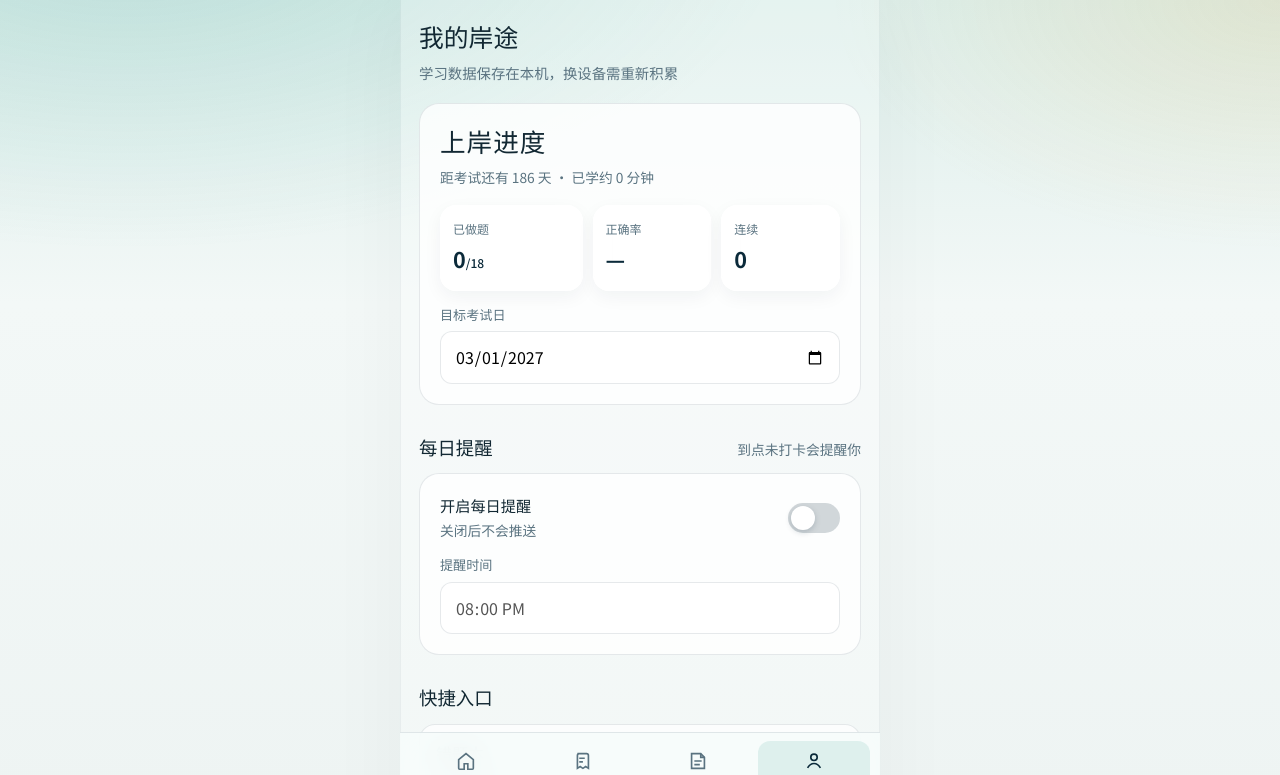
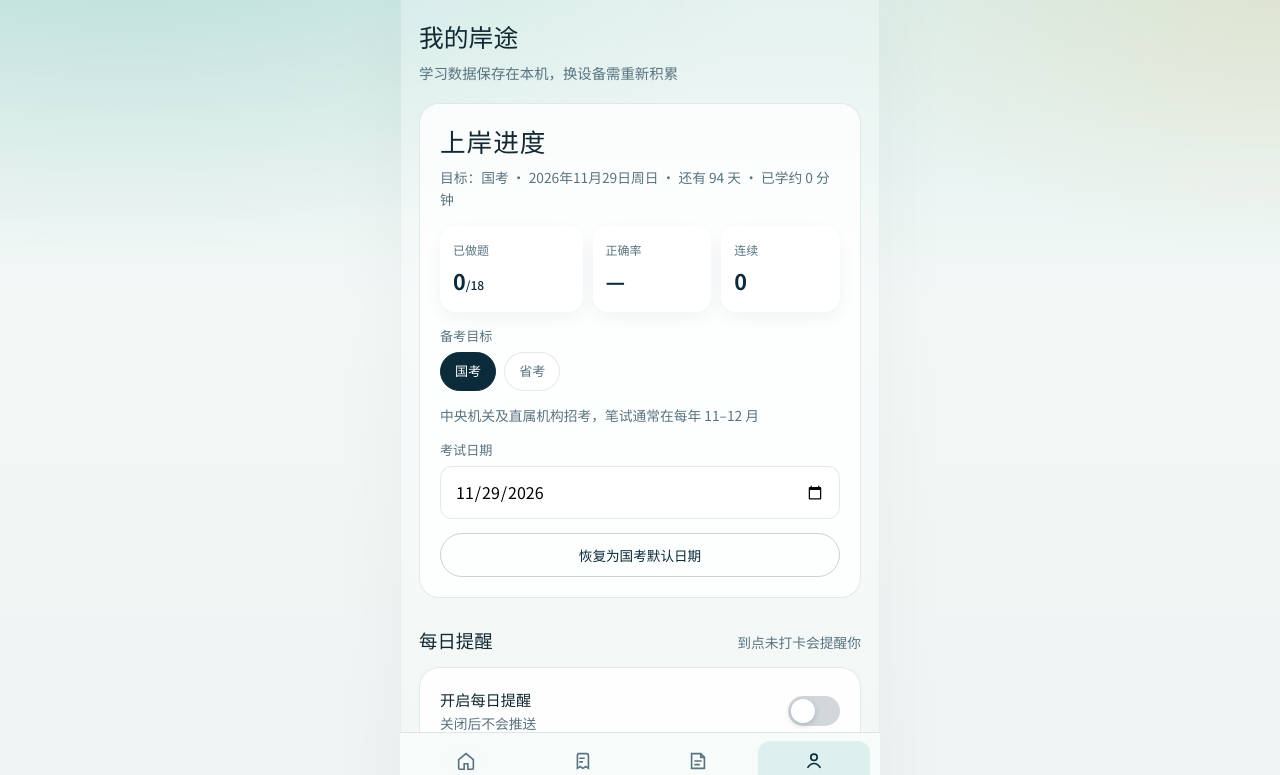
Before and after one commit to 2831001962-coder/First, a React (Vite) app: page /#/me in a window 1280 px wide. Shown: the top 775 px of the page. Built offline with nearby package versions, Linux system fonts and the light colour scheme; a web font is replaced by a local one.

Commit message:
fix: 默认考试日期改为最近国考，支持国考/省考切换
原先固定为次年3月（省考），现默认取离今天最近的国考或省考；
「我的」页可切换备考目标并恢复默认日期。

Co-authored-by: 2831001962-coder <2831001962-coder@users.noreply.github.com>

```diff
--- /dev/null
+++ b/src/lib/exam.ts
@@ -0,0 +1,73 @@
+export type ExamType = 'guokao' | 'shengkao'
+
+export const EXAM_TYPES: Record<
+  ExamType,
+  { name: string; short: string; desc: string }
+> = {
+  guokao: {
+    name: '国家公务员考试（国考）',
+    short: '国考',
+    desc: '中央机关及直属机构招考，笔试通常在每年 11–12 月',
+  },
+  shengkao: {
+    name: '省级公务员考试（省考）',
+    short: '省考',
+    desc: '各省自主招考，多数省份笔试在每年 3–4 月',
+  },
+}
+
+function formatYMD(d: Date): string {
+  const y = d.getFullYear()
+  const m = String(d.getMonth() + 1).padStart(2, '0')
+  const day = String(d.getDate()).padStart(2, '0')
+  return `${y}-${m}-${day}`
+}
+
+/** 国考笔试一般在 11 月最后一个周末，取该月最后一个周日作默认参考日 */
+export function guokaoDateForYear(year: number): string {
+  let d = new Date(year, 10, 30)
+  while (d.getDay() !== 0) d.setDate(d.getDate() - 1)
+  return formatYMD(d)
+}
+
+/** 省考联考多在 3 月中旬，取 3 月 15 日作默认参考日 */
+export function shengkaoDateForYear(year: number): string {
+  return `${year}-03-15`
+}
+
+export function examDateForType(type: ExamType, year: number): string {
+  return type === 'guokao' ? guokaoDateForYear(year) : shengkaoDateForYear(year)
+}
+
+/** 返回某考试类型「从今天起」最近一场的默认日期 */
+export function nextExamDateForType(type: ExamType, from = new Date()): string {
+  const y = from.getFullYear()
+  const today = formatYMD(from)
+  for (let year = y; year <= y + 2; year++) {
+    const candidate = examDateForType(type, year)
+    if (candidate >= today) return candidate
+  }
+  return examDateForType(type, y + 1)
+}
+
+/** 新用户默认：离今天最近的一场考试（国考或省考） */
+export function defaultExamTarget(from = new Date()): { type: ExamType; date: string } {
+  const guokao = nextExamDateForType('guokao', from)
+  const shengkao = nextExamDateForType('shengkao', from)
+  const toDays = (d: string) =>
+    Math.ceil((new Date(d + 'T00:00:00').getTime() - from.getTime()) / 86400000)
+  return toDays(guokao) <= toDays(shengkao)
+    ? { type: 'guokao', date: guokao }
+    : { type: 'shengkao', date: shengkao }
+}
+
+export function formatExamDateLabel(date: string, type: ExamType): string {
+  const d = new Date(date + 'T00:00:00')
+  const label = d.toLocaleDateString('zh-CN', {
+    year: 'numeric',
+    month: 'long',
+    day: 'numeric',
+    weekday: 'short',
+  })
+  return `${EXAM_TYPES[type].short} · ${label}`
+}
--- a/src/lib/progress.ts
+++ b/src/lib/progress.ts
@@ -1,4 +1,9 @@
 import { useCallback, useSyncExternalStore } from 'react'
+import {
+  defaultExamTarget,
+  nextExamDateForType,
+  type ExamType,
+} from './exam'
 
 const STORAGE_KEY = 'antu-progress-v1'
 
@@ -15,23 +20,22 @@ export type ProgressState = {
   lastStudyDate: string | null
   totalStudyMinutes: number
   mockBestScore: number | null
+  examType: ExamType
   examDate: string
 }
 
-const defaultState = (): ProgressState => ({
+const defaultState = (): ProgressState => {
+  const target = defaultExamTarget()
+  return {
     answered: {},
     wrongBook: [],
     streak: 0,
     lastStudyDate: null,
     totalStudyMinutes: 0,
     mockBestScore: null,
-  examDate: nextMarchExamDate(),
-})
-
-function nextMarchExamDate(): string {
-  const now = new Date()
-  const year = now.getMonth() > 2 || (now.getMonth() === 2 && now.getDate() > 1) ? now.getFullYear() + 1 : now.getFullYear()
-  return `${year}-03-01`
+    examType: target.type,
+    examDate: target.date,
+  }
 }
 
 function load(): ProgressState {
@@ -128,6 +132,15 @@ export function setExamDate(date: string) {
   emit()
 }
 
+export function setExamType(type: ExamType) {
+  state = {
+    ...state,
+    examType: type,
+    examDate: nextExamDateForType(type),
+  }
+  emit()
+}
+
 export function resetProgress() {
   state = defaultState()
   emit()
@@ -144,6 +157,7 @@ export function useProgressActions() {
     addStudyMinutes: useCallback(addStudyMinutes, []),
     setMockBestScore: useCallback(setMockBestScore, []),
     setExamDate: useCallback(setExamDate, []),
+    setExamType: useCallback(setExamType, []),
     resetProgress: useCallback(resetProgress, []),
   }
 }
--- a/src/pages/HomePage.tsx
+++ b/src/pages/HomePage.tsx
@@ -3,6 +3,7 @@ import { ReminderBanner } from '../components/ReminderBanner'
 import { SampleBadge } from '../components/SampleBadge'
 import { CATEGORIES, QUESTIONS, type CategoryId } from '../data/questions'
 import { daysUntil, useProgress } from '../lib/progress'
+import { EXAM_TYPES } from '../lib/exam'
 import { formatReminderTimeLabel, hasStudiedToday, useReminder } from '../lib/reminder'
 
 export function HomePage() {
@@ -44,7 +45,7 @@ export function HomePage() {
 
       <div className="countdown-strip">
         <div className="stat-pill">
-          <span className="label">距考试</span>
+          <span className="label">距{EXAM_TYPES[progress.examType].short}</span>
           <span className="value">{days} 天</span>
         </div>
         <div className="stat-pill">
--- a/src/pages/MePage.tsx
+++ b/src/pages/MePage.tsx
@@ -5,8 +5,15 @@ import {
   daysUntil,
   resetProgress,
   setExamDate,
+  setExamType,
   useProgress,
 } from '../lib/progress'
+import {
+  EXAM_TYPES,
+  formatExamDateLabel,
+  nextExamDateForType,
+  type ExamType,
+} from '../lib/exam'
 import {
   fireStudyNotification,
   formatReminderTimeLabel,
@@ -95,7 +102,10 @@ export function MePage() {
         <div className="brand-mark" style={{ fontSize: '1.6rem', marginBottom: 4 }}>
           上岸进度
         </div>
-        <p className="muted">距考试还有 {days} 天 · 已学约 {progress.totalStudyMinutes} 分钟</p>
+        <p className="muted">
+          目标：{formatExamDateLabel(progress.examDate, progress.examType)} · 还有 {days} 天 · 已学约{' '}
+          {progress.totalStudyMinutes} 分钟
+        </p>
 
         <div className="countdown-strip" style={{ marginTop: 16 }}>
           <div className="stat-pill">
@@ -116,13 +126,40 @@ export function MePage() {
         </div>
 
         <div className="field">
-          <label htmlFor="exam-date">目标考试日</label>
+          <label>备考目标</label>
+          <div className="chip-row" style={{ marginBottom: 0 }}>
+            {(['guokao', 'shengkao'] as ExamType[]).map((type) => (
+              <button
+                key={type}
+                type="button"
+                className={`chip${progress.examType === type ? ' active' : ''}`}
+                onClick={() => setExamType(type)}
+              >
+                {EXAM_TYPES[type].short}
+              </button>
+            ))}
+          </div>
+          <p className="muted" style={{ marginTop: 8 }}>
+            {EXAM_TYPES[progress.examType].desc}
+          </p>
+        </div>
+
+        <div className="field">
+          <label htmlFor="exam-date">考试日期</label>
           <input
             id="exam-date"
             type="date"
             value={progress.examDate}
             onChange={(e) => setExamDate(e.target.value)}
           />
+          <button
+            type="button"
+            className="btn btn-outline"
+            style={{ marginTop: 8, width: '100%', fontSize: '0.85rem' }}
+            onClick={() => setExamDate(nextExamDateForType(progress.examType))}
+          >
+            恢复为{EXAM_TYPES[progress.examType].short}默认日期
+          </button>
         </div>
       </div>
 
```
Lines whose indentation alone changed are shown as unchanged.
